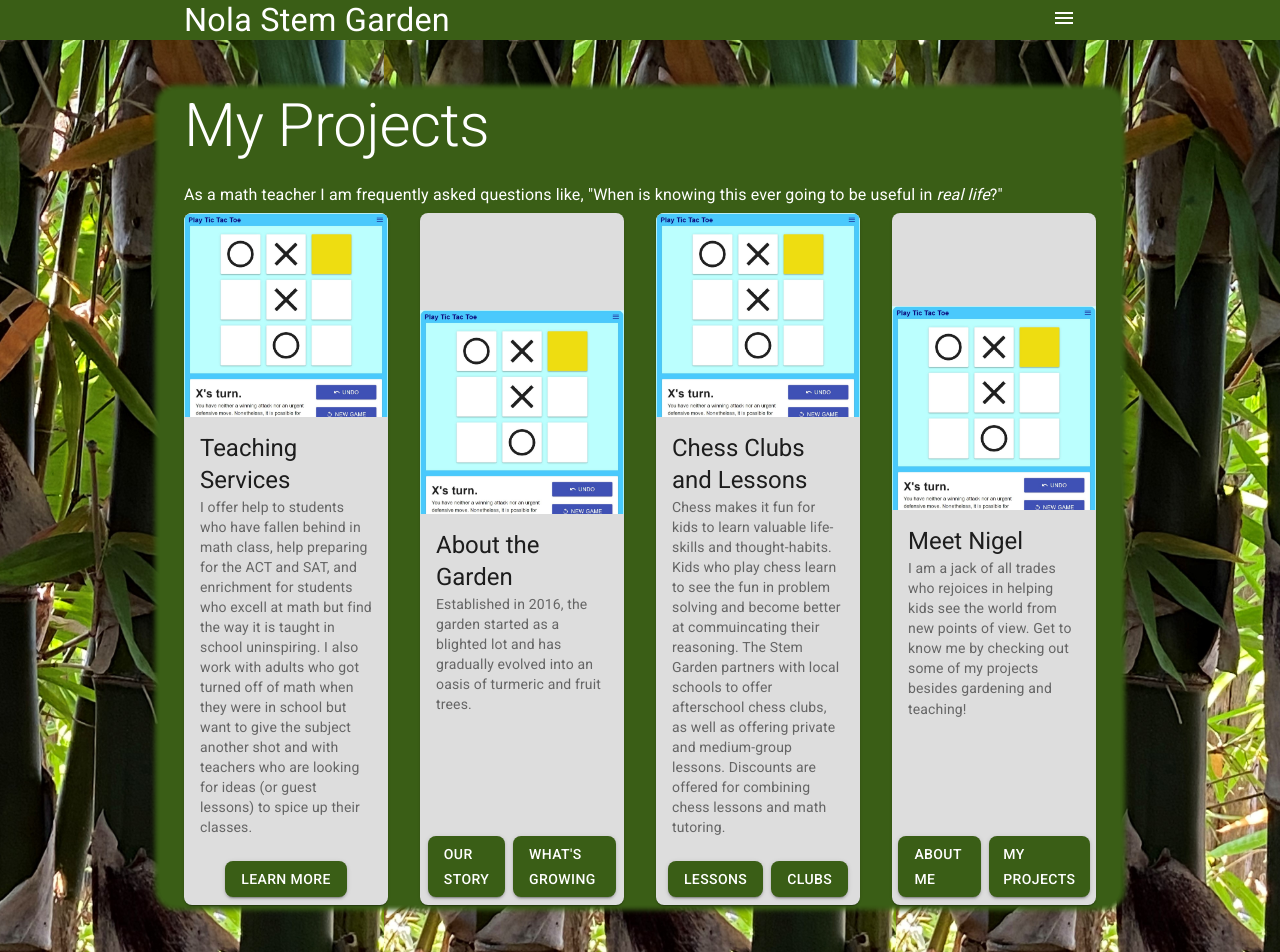
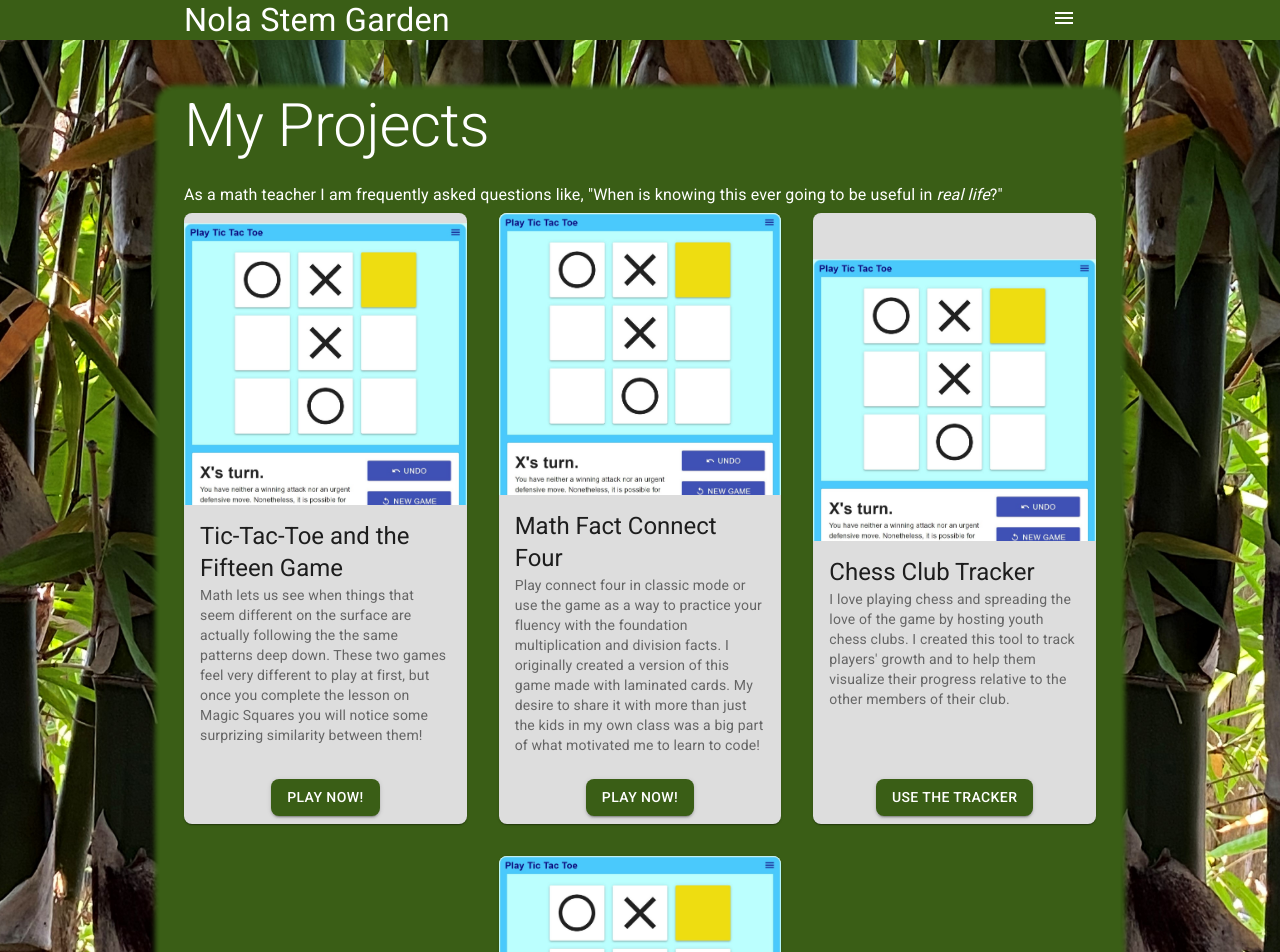
Before and after one commit to nolastemgarden/nolastemgarden.github.io_deprecated, a React (Create React App) app: page /my_projects in a window 1280 px wide. Shown: the top 952 px of the page. Built offline with nearby package versions, Linux system fonts and the light colour scheme.

Commit message:
Update ProjectCards.js
Add cards for connect four, chess club tracker, and three fields.  Make link to Tic tac toe opperational.

```diff
--- a/src/components/ProjectCards.js
+++ b/src/components/ProjectCards.js
@@ -19,6 +19,7 @@ import CardContent from '@material-ui/core/CardContent';
 import CardMedia from '@material-ui/core/CardMedia';
 import Button from '@material-ui/core/Button';
 import Typography from '@material-ui/core/Typography';
+import Link from '@material-ui/core/Link';
 
 
 import { makeStyles } from '@material-ui/core/styles';
@@ -74,7 +75,7 @@ export default function ProjectCards(props) {
         >
 
             {/* TIC TAC TOE and the FIFTEEN GAME */}
-            <Grid item xs={12} sm={6} md={5} lg={3} >
+            <Grid item xs={12} sm={6} md={4} >
                 <Card className={classes.card}>
                     <CardActionArea>
                         <CardMedia
@@ -85,34 +86,20 @@ export default function ProjectCards(props) {
                         />
                         <CardContent>
                             <Typography variant="h5" component="h2">
-                                Teaching Services
+                                Tic-Tac-Toe and the Fifteen Game
                             </Typography>
 
-                            {/* SHORTER CARD BODY TEXT */}
-                            <Box display={{ xs: 'block', md: 'none' }}>
-                                <Typography
-                                    //
-                                    variant="body2"
-                                    color="textSecondary"
-                                    component="p"
-                                >
-                                    Whether you have fallen behind in a math class, are seeking to get ahead, or just want
-                                    a to learn with a more hands on approach, I would love to help!
-                                </Typography>
-                            </Box>
-
-                            {/* LONGER CARD BODY TEXT */}
-                            <Box display={{ xs: 'none', md: 'block' }}>
+                            <Box>
                                 <Typography
                                     // display={{ xs: 'none', sm: 'block' }}
                                     variant="body2"
                                     color="textSecondary"
                                     component="p"
                                 >
-                                    I offer help to students who have fallen behind in math class, help preparing for the ACT and SAT,
-                                    and enrichment for students who excell at math but find the way it is taught in school uninspiring.
-                                    I also work with adults who got turned off of math when they were in school but want to give the
-                                    subject another shot and with teachers who are looking for ideas (or guest lessons) to spice up their classes.
+                                    Math lets us see when things that seem different on the surface are actually following the
+                                    the same patterns deep down.
+                                    These two games feel very different to play at first, but once you complete the lesson on Magic Squares
+                                    you will notice some surprizing similarity between them!
                                 </Typography>
                             </Box>
                         </CardContent>
@@ -121,13 +108,12 @@ export default function ProjectCards(props) {
 
                     <CardActions>
                         <Button
-                            component={RouterLink}
-                            to='/teach'
+                            href='https://nolastemgarden.github.io/tic-tac-toe-and-the-fifteen-game/#/'
                             variant='contained'
                             size="medium"
                             color="primary"
                         >
-                            Learn More
+                            Play Now!
                         </Button>
                     </CardActions>
                 </Card>
@@ -135,52 +121,8 @@ export default function ProjectCards(props) {
 
 
 
-            {/* ABOUT THE GARDEN */}
-            <Grid item xs={12} sm={6} md={5} lg={3}  >
-                <Card className={classes.card}>
-                    <CardActionArea>
-                        <CardMedia
-                            className={classes.cardImage}
-                            alt="Homegrown Bananas and Papayas"
-                            image={tic_tac_toe}
-                            title="Homegrown Bananas and Papayas"
-                        />
-                        <CardContent>
-                            <Typography variant="h5" component="h2">
-                                About the Garden
-                            </Typography>
-                            <Typography variant="body2" color="textSecondary" component="p">
-                                Established in 2016, the garden started as a blighted lot and has gradually evolved into an oasis of turmeric and fruit trees.
-                            </Typography>
-                        </CardContent>
-                    </CardActionArea>
-                    <CardActions className={classes.cardButtons} >
-                        <Button
-                            component={RouterLink}
-                            to='/garden_story'
-                            variant='contained'
-                            size="medium"
-                            color="primary"
-                        >
-                            Our Story
-                        </Button>
-                        <Button
-                            component={RouterLink}
-                            to='/whats_growing'
-                            variant='contained'
-                            size="medium"
-                            color="primary"
-                        >
-                            What's Growing
-                        </Button>
-
-                    </CardActions>
-                </Card>
-            </Grid>
-
-
-            {/* CHESS CLUBS and LESSONS */}
-            <Grid item xs={12} sm={6} md={5} lg={3} >
+            {/* CONNECT FOUR with MATH FACT PRACTICE */}
+            <Grid item xs={12} sm={6} md={4} >
                 <Card className={classes.card}>
                     <CardActionArea>
                         <CardMedia
@@ -191,35 +133,20 @@ export default function ProjectCards(props) {
                         />
                         <CardContent>
                             <Typography variant="h5" component="h2">
-                                Chess Clubs and Lessons
+                                Math Fact Connect Four
                             </Typography>
 
-                            {/* SHORTER CARD BODY TEXT */}
-                            <Box display={{ xs: 'block', md: 'none' }}>
-                                <Typography
-                                    //
-                                    variant="body2"
-                                    color="textSecondary"
-                                    component="p"
-                                >
-                                    Chess helps kids develop problem solving and communication skills while having fun.
-                                    Playing with a timer is great preparation for fast-paced college entrance exams.
-                                    The Stem Garden offers private lessons as well as hosting afterschool clubs.
-                                </Typography>
-                            </Box>
-
-                            {/* LONGER CARD BODY TEXT */}
-                            <Box display={{ xs: 'none', md: 'block' }}>
+                            <Box>
                                 <Typography
                                     // display={{ xs: 'none', sm: 'block' }}
                                     variant="body2"
                                     color="textSecondary"
                                     component="p"
                                 >
-                                    Chess makes it fun for kids to learn valuable life-skills and thought-habits.
-                                    Kids who play chess learn to see the fun in problem solving and become better at
-                                    commuincating their reasoning. The Stem Garden partners with local schools to offer afterschool chess clubs,
-                                    as well as offering private and medium-group lessons.  Discounts are offered for combining chess lessons and math tutoring.
+                                    Play connect four in classic mode or use the game as a way to practice your fluency with the
+                                    foundation multiplication and division facts. I originally created a version of this game made
+                                    with laminated cards. My desire to share it with more than just the kids in my own class was a
+                                    big part of what motivated me to learn to code!
                                 </Typography>
                             </Box>
                         </CardContent>
@@ -228,30 +155,64 @@ export default function ProjectCards(props) {
 
                     <CardActions>
                         <Button
-                            component={RouterLink}
-                            to='/teach'
+                            href='https://nolastemgarden.github.io/tic-tac-toe-and-the-fifteen-game/#/'
                             variant='contained'
                             size="medium"
                             color="primary"
                         >
-                            Lessons
-                        </Button>
-                        <Button
-                            component={RouterLink}
-                            to='/teach/chess_clubs'
-                            variant='contained'
-                            size="medium"
-                            color="primary"
-                        >
-                            Clubs
+                            Play Now!
                         </Button>
                     </CardActions>
                 </Card>
             </Grid>
 
 
-            {/* MEET NIGEL */}
-            <Grid item xs={12} sm={6} md={5} lg={3}  >
+            {/* CHESS CLUB RATING TRACKER */}
+            <Grid item xs={12} sm={6} md={4} >
+                <Card className={classes.card}>
+                    <CardActionArea>
+                        <CardMedia
+                            className={classes.cardImage}
+                            image={tic_tac_toe}
+                            alt="Student doing an experiment"
+                            title="Student doing an experiment"
+                        />
+                        <CardContent>
+                            <Typography variant="h5" component="h2">
+                                Chess Club Tracker
+                            </Typography>
+
+                            <Box>
+                                <Typography
+                                    // display={{ xs: 'none', sm: 'block' }}
+                                    variant="body2"
+                                    color="textSecondary"
+                                    component="p"
+                                >
+                                    I love playing chess and spreading the love of the game by hosting youth chess clubs.
+                                    I created this tool to track players' growth and to help them visualize their progress
+                                    relative to the other members of their club.
+                                </Typography>
+                            </Box>
+                        </CardContent>
+                    </CardActionArea>
+
+                    <CardActions>
+                        <Button
+                            href='https://nolastemgarden.github.io/tic-tac-toe-and-the-fifteen-game/#/'
+                            variant='contained'
+                            size="medium"
+                            color="primary"
+                        >
+                            Use the tracker
+                        </Button>
+                    </CardActions>
+                </Card>
+            </Grid>
+
+
+            {/* THREE FIELDS CARD GAME */}
+            <Grid item xs={12} sm={6} md={4}  >
                 <Card className={classes.card}>
                     <CardActionArea>
                         <CardMedia
@@ -264,11 +225,10 @@ export default function ProjectCards(props) {
                         />
                         <CardContent>
                             <Typography variant="h5" component="h2">
-                                Meet Nigel
+                                Three Fields
                             </Typography>
                             <Typography variant="body2" color="textSecondary" component="p">
-                                I am a jack of all trades who rejoices in helping kids see the world from new points of view.
-                                Get to know me by checking out some of my projects besides gardening and teaching!
+                                This is a two player card game that I invented.  It is an improved version of the classic game war.  Here you can find the rules for playing in person or you can play online against my bot.
                             </Typography>
                         </CardContent>
                     </CardActionArea>
```
